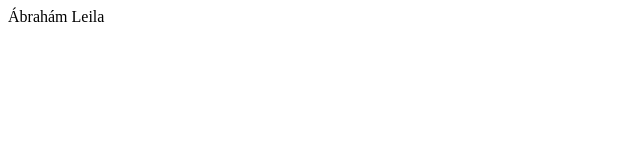
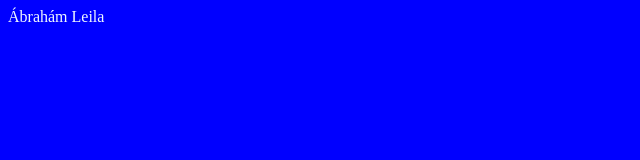
Before and after one commit to leilalinoo/gitAlap, a plain HTML site: page index.html in a window 1280 px wide. Shown: the whole page, without its empty margins (0-640 px from the left). Drawn offline with Linux system fonts and the light colour scheme.

Commit message:
alap formázások

```diff
--- a/index.html
+++ b/index.html
@@ -4,6 +4,7 @@
     <meta charset="UTF-8">
     <meta http-equiv="X-UA-Compatible" content="IE=edge">
     <meta name="viewport" content="width=device-width, initial-scale=1.0">
+    <link rel="stylesheet" href="style.css">
     <title>Ábrahám Leila</title>
 </head>
 <body>
--- /dev/null
+++ b/style.css
@@ -0,0 +1,4 @@
+body{
+    background-color: blue;
+    color: aliceblue;
+}
```
